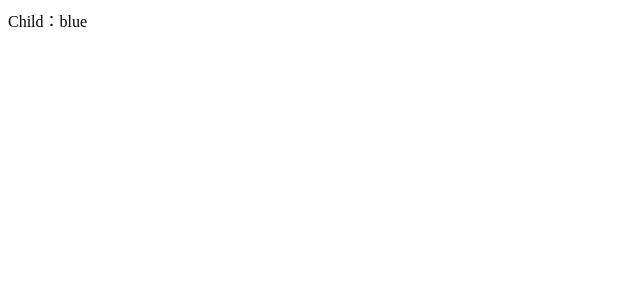
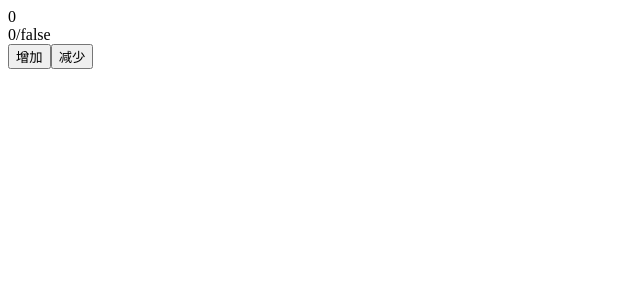
Before and after one commit to asdzsc/React, a React (Create React App) app in the folder react-basic/: page / in a window 1280 px wide. Shown: the top 300 px of the page, without its empty margins (0-640 px from the left). Built offline with nearby package versions, Linux system fonts and the light colour scheme.

Commit message:
react context

```diff
--- /dev/null
+++ b/react-basic/src/10-context/counter/App.jsx
@@ -0,0 +1,18 @@
+import React, { Component } from "react";
+import Child from "./Child";
+
+import { CountProvider } from "./Count";
+
+export class App extends Component {
+  render() {
+    return (
+      <>
+        <CountProvider>
+          <Child></Child>
+        </CountProvider>
+      </>
+    );
+  }
+}
+
+export default App;
--- /dev/null
+++ b/react-basic/src/10-context/counter/Child.jsx
@@ -0,0 +1,19 @@
+import React, { Component } from "react";
+import ChildHood from "./ChildHood.jsx";
+import { CountConsumer } from "./Count";
+export class Child extends Component {
+  render() {
+    return (
+      <>
+        <CountConsumer>
+          {({ count }) => {
+            return <div>{count}</div>;
+          }}
+        </CountConsumer>
+        <ChildHood></ChildHood>
+      </>
+    );
+  }
+}
+
+export default Child;
--- /dev/null
+++ b/react-basic/src/10-context/counter/ChildHood.jsx
@@ -0,0 +1,45 @@
+import React, { Component } from "react";
+import { CountConsumer } from "./Count";
+// Consumer 嵌套
+import { Consumer as ShowConsumer } from "./ShowContext";
+export class ChildHood extends Component {
+  render() {
+    return (
+      <div>
+        <CountConsumer>
+          {({ count, increment, decrement }) => {
+            return (
+              <>
+                <ShowConsumer>
+                  {(value) => {
+                    return (
+                      <div>
+                        {count}/{value.show}
+                      </div>
+                    );
+                  }}
+                </ShowConsumer>
+                <button
+                  onClick={() => {
+                    increment(3);
+                  }}
+                >
+                  增加
+                </button>
+                <button
+                  onClick={() => {
+                    decrement(2);
+                  }}
+                >
+                  减少
+                </button>
+              </>
+            );
+          }}
+        </CountConsumer>
+      </div>
+    );
+  }
+}
+
+export default ChildHood;
--- /dev/null
+++ b/react-basic/src/10-context/counter/Count.jsx
@@ -0,0 +1,51 @@
+import React, { Component, createContext } from "react";
+
+const { Provider, Consumer: CountConsumer } = createContext();
+// createContext 默认属性
+// const { Provider, Consumer: CountConsumer } = createContext({
+//   count: 0,
+//   increment: () => {
+//     console.log("+");
+//   },
+//   decrement: () => {
+//     console.log("-");
+//   },
+// });
+
+class CountProvider extends Component {
+  constructor(props) {
+    super(props);
+    this.increment = this.increment.bind(this);
+    this.decrement = this.decrement.bind(this);
+  }
+  state = {
+    count: 0,
+  };
+  increment(args) {
+    this.setState({
+      count: this.state.count + args,
+    });
+  }
+  decrement(args) {
+    this.setState({
+      count: this.state.count - args,
+    });
+  }
+
+  render() {
+    return (
+      <Provider
+        value={{
+          count: this.state.count,
+          increment: this.increment,
+          decrement: this.decrement,
+        }}
+      >
+        {/* 增强组件的功能 */}
+        {this.props.children}
+      </Provider>
+    );
+  }
+}
+
+export { CountProvider, CountConsumer };
--- /dev/null
+++ b/react-basic/src/10-context/counter/ShowContext.js
@@ -0,0 +1,15 @@
+import {
+    createContext
+} from 'react'
+
+const {
+    Provider,
+    Consumer
+} = createContext({
+    show: 'false'
+})
+
+export {
+    Provider,
+    Consumer
+}
```
Also changed, not shown: react-basic/src/10-context/App.jsx (added, +64 -0 lines), react-basic/src/10-context/testContext.js (added, +15 -0 lines), react-basic/src/index.js (+6 -4 lines).
